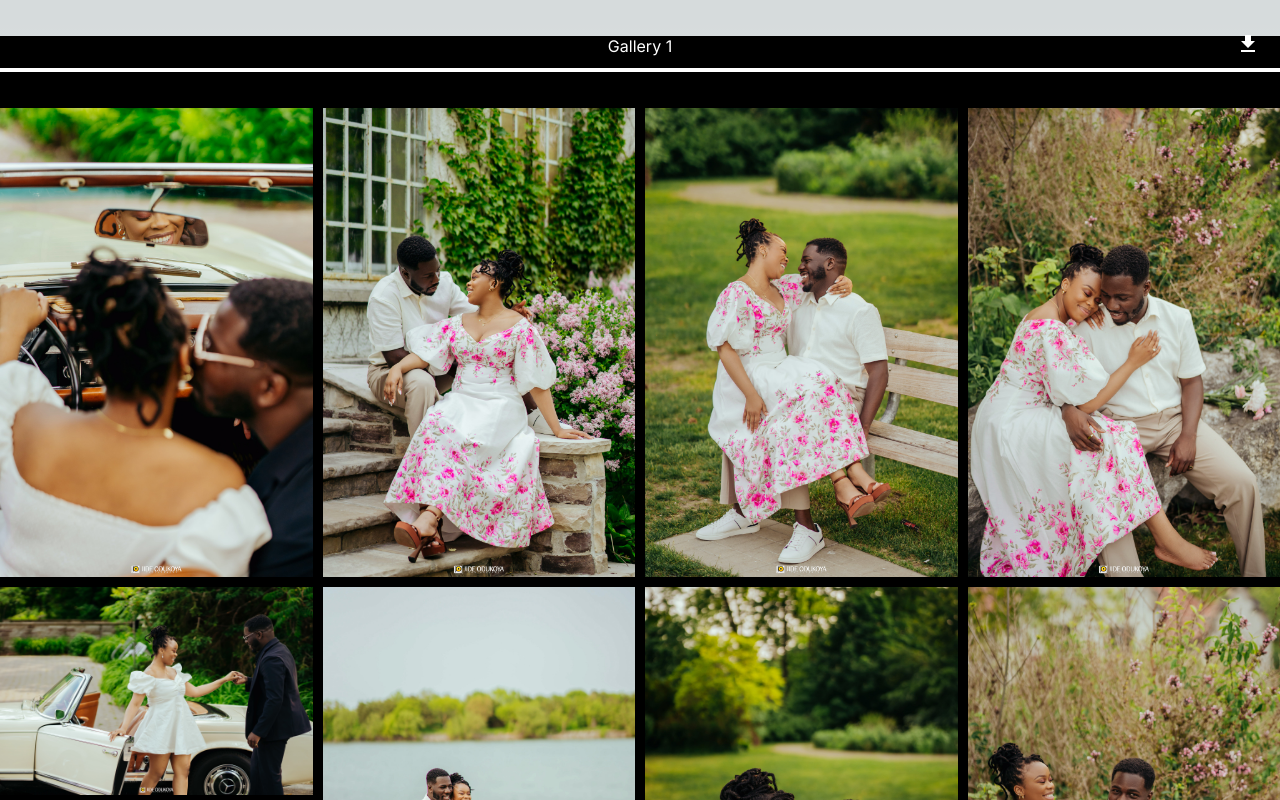
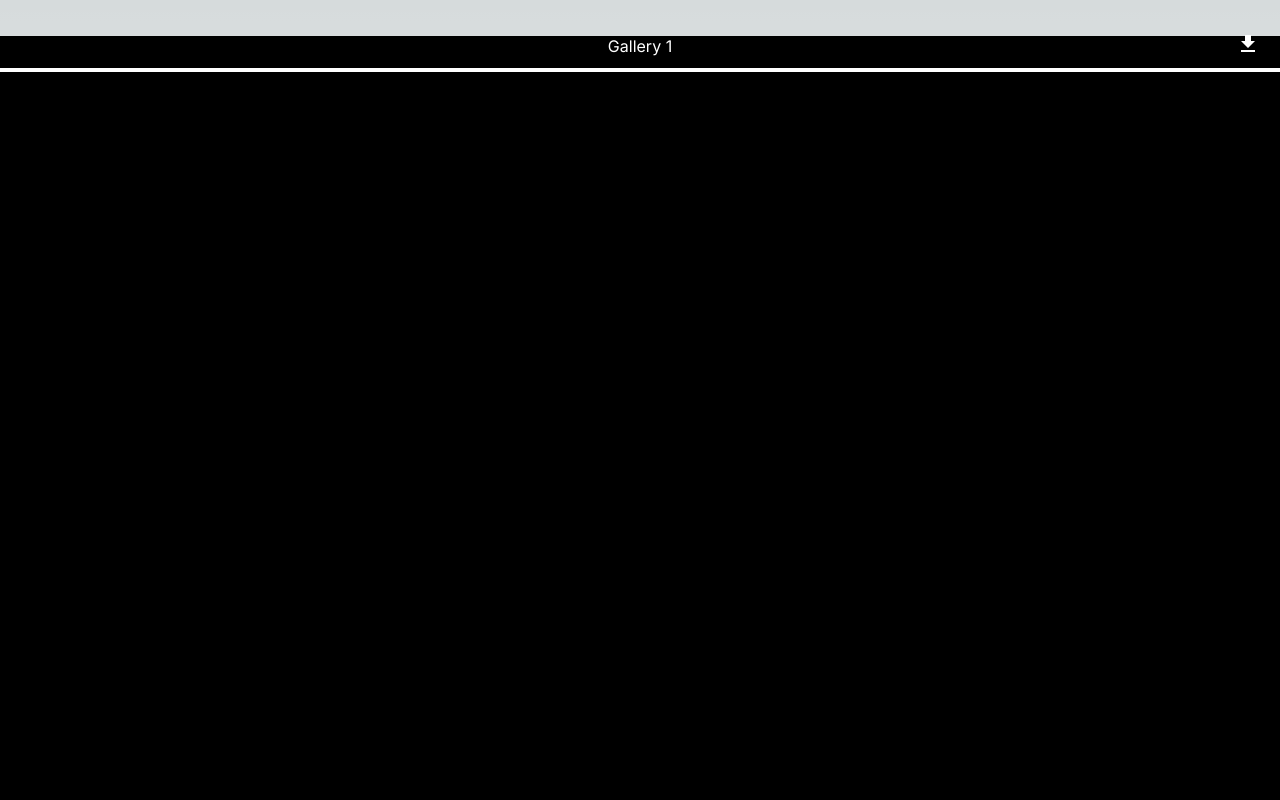
Before and after one commit to oke-studio/theokes, a Next.js app: page /gallery/1 in a window 1280 px wide. Shown: the top 800 px of the page. Built offline with nearby package versions, Linux system fonts and the light colour scheme.

Commit message:
test route not working

```diff
--- a/src/app/gallery/[id]/page.tsx
+++ b/src/app/gallery/[id]/page.tsx
@@ -4,6 +4,7 @@ import {
     GalleryTwo,
 } from "@/app/utils/get-gallery-image.component";
 import { Download } from "@mui/icons-material";
+import Image from "next/image";
 
 function srcset(image: string, size: number, rows = 1, cols = 1) {
     return {
@@ -80,20 +81,26 @@ export default function Page({ params }: { params: { id: "2" | "1" } }) {
                     ))}
                 </ImageList>
             </Box> */}
-            <Box sx={{ width: "100%", height: "100%", overflowY: "scroll" }}>
-                <ImageList variant="masonry" cols={4} gap={10}>
+            <Box sx={{ display: "flex" }}>
+                <Box sx={{ height: "100%", width: "" }}></Box>
+                <Box sx={{ width: "100%", height: "100%" }}>
+                    <ImageList variant="masonry" cols={3} gap={24}>
                         {GalleryRender.map((item, index) => (
                             <ImageListItem key={index}>
-                            <img
+                                {/* <Image
                                     src={`${item}?w=248&fit=crop&auto=format`}
-                                srcSet={`${item}?w=248&fit=crop&auto=format&dpr=2 2x`}
                                     alt="some image"
                                     loading="lazy"
-                            />
+                                    // srcSet={`${item}?w=248&fit=crop&auto=format&dpr=2 2x`}
+                                    width={100}
+                                    height={100}
+                                    style={{ width: "auto", height: "100%" }}
+                                /> */}
                             </ImageListItem>
                         ))}
                     </ImageList>
                 </Box>
             </Box>
+        </Box>
     );
 }
--- a/src/app/page.tsx
+++ b/src/app/page.tsx
@@ -261,6 +261,7 @@ export default function Home() {
                                 position: "relative",
                                 width: "auto",
                                 height: "100%",
+                                minHeight: "70vh",
                             }}
                         >
                             <Image
```
Lines whose indentation alone changed are shown as unchanged.
